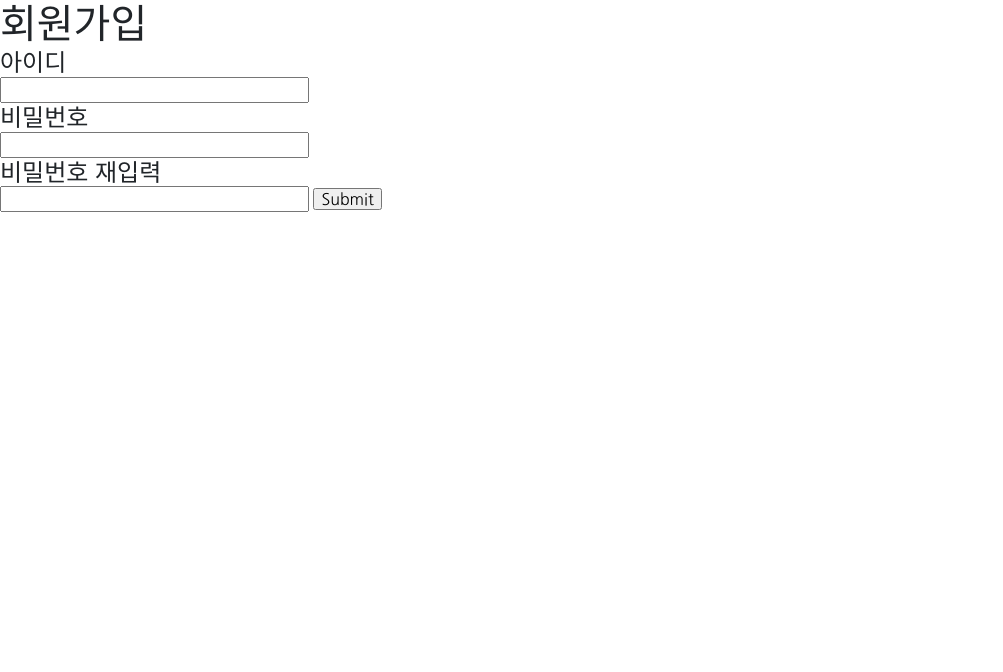
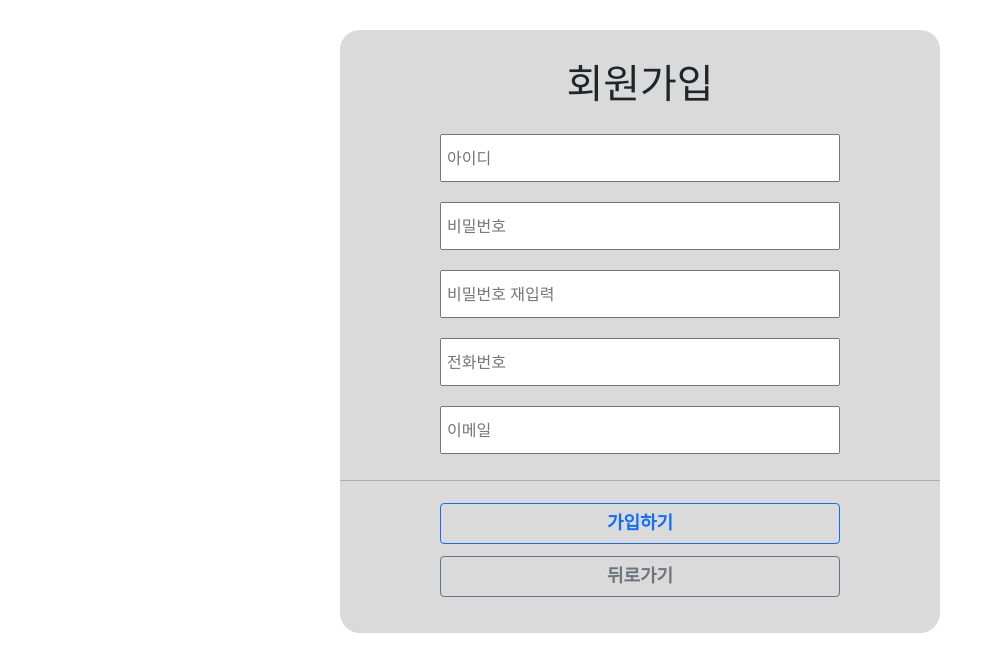
Before and after one commit to Huey-J/Sasohan.com, a Django app: page /accounts/signup/ in a window 1280 px wide. Shown: the top 672 px of the page, without its empty margins (0-1003 px from the left). Run offline with Django 3.2, Linux system fonts and the light colour scheme; some web fonts are replaced.

Commit message:
Apply the recent version except allauth with naver login

```diff
--- a/sasohan_project/accounts/templates/signup.html
+++ b/sasohan_project/accounts/templates/signup.html
@@ -2,21 +2,26 @@
 {% block contents %}
 
 <body>
-    <h1>회원가입</h1>
-    <form method="POST" action="{%url 'signup' %}">
-        {% csrf_token %}
-        <h4>아이디</h4>
-        <input name="username" type="text">
+    <div class="text-center container-sm">
+        <div class="login-contents">
+            <h1>회원가입</h1>
+            <br>
 
-        <h4>비밀번호</h4>
-        <input name="password1" type="password">
+            <form method="POST" action="{%url 'signup' %}">
+                {% csrf_token %}
+                <input class="login-input" name="username" type="text" placeholder="아이디">
+                <input class="login-input" name="password1" type="password" placeholder="비밀번호">
+                <input class="login-input" name="password2" type="password" placeholder="비밀번호 재입력">
+                <input class="login-input" name="phone" type="tel" placeholder="전화번호">
+                <input class="login-input" name="email" type="email" placeholder="이메일">
 
-        <h4>비밀번호 재입력</h4>
-        <input name="password2" type="password">
-
-
-        <input type="submit">
-    </form>
+                <p>{{error}}</p>
+                <hr>
+                <input class="btn btn-outline-primary login-btn" type="submit" value="가입하기">
+            </form>
+            <a href="{% url 'login' %}"><button class="btn btn-outline-secondary login-btn">뒤로가기</button></a>
+        </div>
+    </div>
 </body>
 
 {% endblock %}
--- a/sasohan_project/accounts/views.py
+++ b/sasohan_project/accounts/views.py
@@ -1,36 +1,57 @@
-from django.shortcuts import render
+# from django.shortcuts import render
+from django.shortcuts import render, redirect
 
 from django.contrib.auth.models import User
 from django.contrib import auth
+
+# from django.contrib.auth import get_user_model
+
+# User = get_user_model()
 
 def login(request):
 	if request.method == 'POST':
 		# 회원정보 찾기
 		user = auth.authenticate(
-			request, username = request.POST['account'], password = request.POST['password']
+			request, username = request.POST['username'], password = request.POST['password']
 		)
 
 		if user is not None:
 			auth.login(request, user)	# Login
 			return redirect('home')
 		else:
-			return render(request, 'login.html', {'error': 'incorrect'})
+			return render(request, 'login.html', {'error': '아이디 또는 비밀번호가 틀립니다.'})
 	else:
 		return render(request, 'login.html')
 
+# 회원가입 페이지
 def signup(request):
-	if request.method == 'POST':    # POST방식으로 요청되면
-		if request.POST['password1'] == request.POST['password2']:  # 입력된 pw 2개 같은지 확인
-			# 회원정보 추가
-			user = User.objects.create_user(
-				username=request.POST['username'],
-				password=request.POST['password1']
-			)
-			# 로그인 처리
-			auth.login(request, user)
-			# blog 페이지로 redirect
-			return redirect('home')
-	return render(request, 'signup.html')
+	# POST방식으로 요청되면 (회원가입 요청)
+	if request.method == 'POST':
+		# 아이디, 비밀번호가 빈칸일 경우
+		if request.POST['username'] == "" or request.POST['password1'] == "":
+			return render(request, 'signup.html', {'error': '아이디와 비밀번호를 입력해주세요.'})
+
+		# 전화번호, 이메일이 빈칸일 경우
+		if request.POST['phone'] == "" or request.POST['email'] == "":
+			return render(request, 'signup.html', {'error': '핸드폰번호와 이메일을 입력해주세요.'})
+
+		# 비밀번호 두개가 다를 경우
+		if request.POST['password1'] != request.POST['password2']:
+			return render(request, 'signup.html', {'error': '비밀번호가 다릅니다.'})
+
+		# 회원정보 추가
+		user = User.objects.create_user(
+			username=request.POST['username'],
+			password=request.POST['password1'],
+			email=request.POST['email'],
+			phone=request.POST['phone']
+		)
+		# 로그인 처리
+		auth.login(request, user)
+		# blog 페이지로 redirect
+		return redirect('home')
+	else:
+		return render(request, 'signup.html')
 
 def logout(request):
 	if request.method == 'POST':
--- a/sasohan_project/static/css/style.css
+++ b/sasohan_project/static/css/style.css
@@ -45,7 +45,12 @@ table {
 	border-spacing: 0;
 }
 input:focus { outline: none; }
-
+a {
+    color: inherit; text-decoration: none; outline: none
+}
+a:hover, a:active {
+    text-decoration: none; color:inherit;
+}
 
 /* Basic css */
 /* font-family: 'Fredericka the Great',cursive; 'Jua', sans-serif; 'Lexend', sans-serif; 'Nanum Gothic', sans-serif; */
@@ -121,3 +126,44 @@ footer {
 #google-wrap:hover .google-cover {
     opacity: 0
 }
+
+/* Login, Signup Page */
+.login-contents {
+    background-color: #DADADA;
+    max-width: 600px;
+    margin: auto;
+    margin-top: 30px;
+    padding: 30px 0px;
+    border-radius: 20px;
+}
+
+.login-input {
+    padding: 12px 5px;
+    margin: 10px 0px;
+    width: 85%;
+    max-width: 400px;
+}
+
+.login-input:focus {
+    outline: none;
+    border: 1px solid black;
+    border-bottom: 3px solid #009900;
+}
+
+.login-btn {
+    margin: 6px 0px;
+    width: 85%;
+    max-width: 400px;
+    font-size: 18px;
+    font-weight: 600;
+}
+
+.naver-btn {
+    background-color: rgb(30 ,200 ,0);
+}
+
+.naver-btn:hover {
+    background-color: inherit;
+    border: 1px solid rgb(30, 200, 0);
+    color: rgb(30, 200, 0);
+}
```
Also changed, not shown: sasohan_project/accounts/templates/login.html (+32 -9 lines), sasohan_project/home/templates/home.html (+11 -3 lines), sasohan_project/static/images/naver_login_green.PNG (added), sasohan_project/static/images/naver_login_white.PNG (added).
